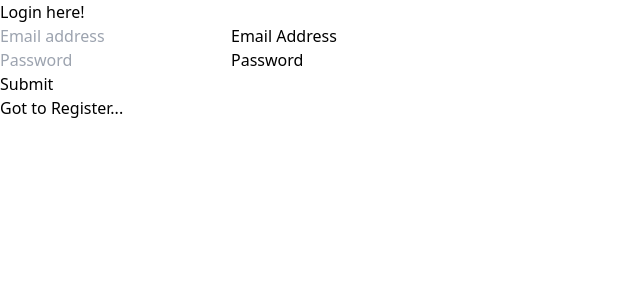
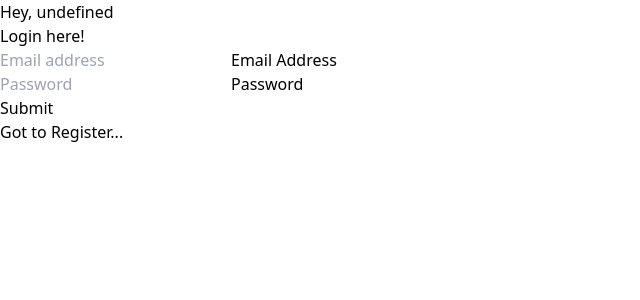
Before and after one commit to bishaldsrija08/Blog-MS, a React (Vite) app: page /login in a window 1280 px wide. Shown: the top 300 px of the page, without its empty margins (0-640 px from the left). Built offline with nearby package versions, Linux system fonts and the light colour scheme.

Commit message:
useSelector Hook, Login Integration

```diff
--- a/src/pages/auth/Login.jsx
+++ b/src/pages/auth/Login.jsx
@@ -1,10 +1,28 @@
 
+import { useDispatch, useSelector } from 'react-redux'
 import Form from './components/form/Form'
+import { useNavigate } from 'react-router-dom'
+import { login } from '../../../store/authSlice'
+import STATUSES from '../../globals/status/statuses'
 
 const Login = () => {
+  const { status, user } = useSelector((state) => state.auth)
+  const Navigate = useNavigate()
+
+  const dispatch = useDispatch()
+  const handleLogin = (data) => {
+    dispatch(login(data))
+
+    //check the status value
+    if (status === STATUSES.SUCCESS) {
+      return Navigate('/')
+    } else {
+      return Navigate('/login')
+    }
+  }
   return (
 
-  <Form type='Login' />
+  <Form type='Login' user={user} onSubmit={handleLogin}/>
   )
 }
 
--- a/src/pages/auth/Register.jsx
+++ b/src/pages/auth/Register.jsx
@@ -8,7 +8,7 @@ const Register = () => {
   const Navigate = useNavigate()
 
   const dispatch = useDispatch()
-  const handleChange = (data) => {
+  const handleRegister = (data) => {
     dispatch(register(data))
 
     //check the status value
@@ -20,7 +20,7 @@ const Register = () => {
   }
 
   return (
-    <Form type='Register' onSubmit={handleChange} />
+    <Form type='Register' onSubmit={handleRegister} />
   )
 }
 
--- a/src/pages/auth/components/form/Form.jsx
+++ b/src/pages/auth/components/form/Form.jsx
@@ -1,7 +1,7 @@
 import React, { useState } from 'react'
 import { Link } from 'react-router-dom'
 
-const Form = ({type, onSubmit}) => {
+const Form = ({type, onSubmit, user}) => {
 
         const [data, setData] = useState({
             email: '',
@@ -32,8 +32,11 @@ const Form = ({type, onSubmit}) => {
                 <div className="relative px-4 py-10 bg-white shadow-lg sm:rounded-3xl sm:p-20">
                     <div className="max-w-md mx-auto">
                         <div>
+                        <h5 className="text-2xl font-semibold">
+                                {type === "Login" && `Hey, ${user?.username}`}
+                            </h5>
                             <h1 className="text-2xl font-semibold">
-                                {type === "Login" ? "Login here!" : "Register here!"}
+                                {type === "Login" ? "Login here!" : "Register here."}
                             </h1>
                         </div>
                         <div className="divide-y divide-gray-200">
--- a/store/authSlice.js
+++ b/store/authSlice.js
@@ -54,7 +54,7 @@ export function login(data) {
         dispatch(setUser(data))
 try {
     const resopnse = await axios.post('https://react30.onrender.com/api/user/login', data)
-    if (resopnse.status === 201 && resopnse.data.token) {
+    if (resopnse.status === 200 && resopnse.data.token) {
         dispatch(setStatus(STATUSES.SUCCESS))
         dispatch(setToken(resopnse.data.token))
     } else {
```
